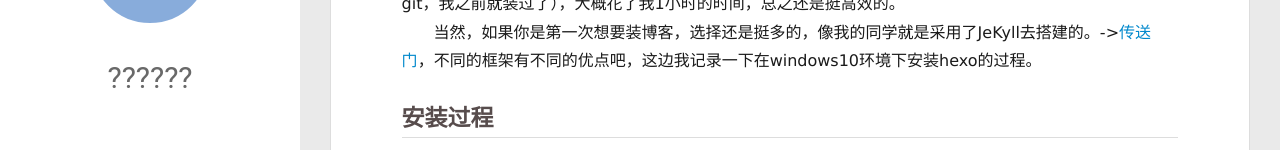
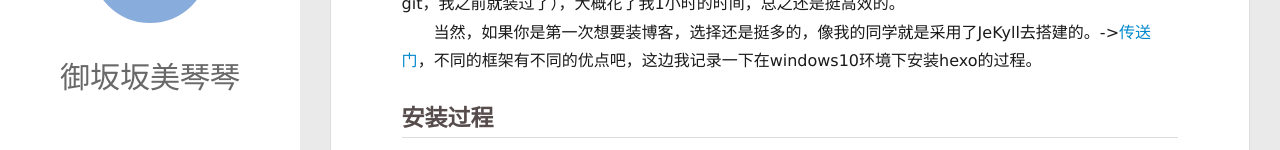
Before and after one commit to Misaka-Mikodo/Misaka-Mikodo.github.io, a plain HTML site: page 2019/12/06/Hexo-install/index.html in a window 1280 px wide. Shown: the part 212-362 px from the top of the page. Drawn offline with nearby package versions, Linux system fonts and the light colour scheme; some packages are replaced by stand-ins of ours; files whose address does not match are found by name.

Commit message:
Site updated: 2019-12-07 00:37:32

```diff
--- a/2019/12/06/Hexo-install/index.html
+++ b/2019/12/06/Hexo-install/index.html
@@ -14,7 +14,7 @@
 <meta property="og:url" content="http:&#x2F;&#x2F;yoursite.com&#x2F;2019&#x2F;12&#x2F;06&#x2F;Hexo-install&#x2F;index.html">
 <meta property="og:site_name" content="Misaka-Mikodo">
 <meta property="og:description" content="选择Hexo的原因　　当时单纯是因为一个喜欢的up主codesheep的一个更新,up讲的挺仔细的，我第一次装+配环境（除了git，我之前就装过了），大概花了我1小时的时间，总之还是挺高效的。　　当然，如果你是第一次想要装博客，选择还是挺多的，像我的同学就是采用了JeKyll去搭建的。-&amp;gt;传送门，不同的框架有不同的优点吧，这边我记录一下在windows10环境下安装hexo的过程。 安装过程">
-<meta property="og:locale" content="en">
+<meta property="og:locale" content="zh-CN">
 <meta property="og:image" content="http:&#x2F;&#x2F;yoursite.com&#x2F;2019&#x2F;12&#x2F;06&#x2F;Hexo-install&#x2F;nodejs_install.png">
 <meta property="og:image" content="http:&#x2F;&#x2F;yoursite.com&#x2F;2019&#x2F;12&#x2F;06&#x2F;Hexo-install&#x2F;nodejs_comp.png">
 <meta property="og:image" content="http:&#x2F;&#x2F;yoursite.com&#x2F;2019&#x2F;12&#x2F;06&#x2F;Hexo-install&#x2F;nodejs_path.png">
@@ -70,7 +70,7 @@
 			<img src="/source/assets/me.jpeg" class="js-avatar">
 		</a>
 		<hgroup>
-		  <h1 class="header-author"><a href="/">??????</a></h1>
+		  <h1 class="header-author"><a href="/">御坂坂美琴琴</a></h1>
 		</hgroup>
 
 
@@ -128,7 +128,7 @@
 				<img src="/source/assets/me.jpeg" class="js-avatar">
 			</div>
 			<hgroup>
-			  <h1 class="header-author js-header-author">??????</h1>
+			  <h1 class="header-author js-header-author">御坂坂美琴琴</h1>
 			</hgroup>
 
 
@@ -335,7 +335,7 @@
   <div class="outer">
     <div id="footer-info">
     	<div class="footer-left">
-    		&copy; 2019 ??????
+    		&copy; 2019 御坂坂美琴琴
     	</div>
       	<div class="footer-right">
       		<a href="http://hexo.io/" target="_blank">Hexo</a>  Theme <a href="https://github.com/litten/hexo-theme-yilia" target="_blank">Yilia</a> by Litten
```
Also changed, not shown: 2019/12/06/hello-world/index.html (+4 -4 lines), archives/2019/12/index.html (+4 -4 lines), archives/2019/index.html (+4 -4 lines), archives/index.html (+4 -4 lines), index.html (+4 -4 lines).
